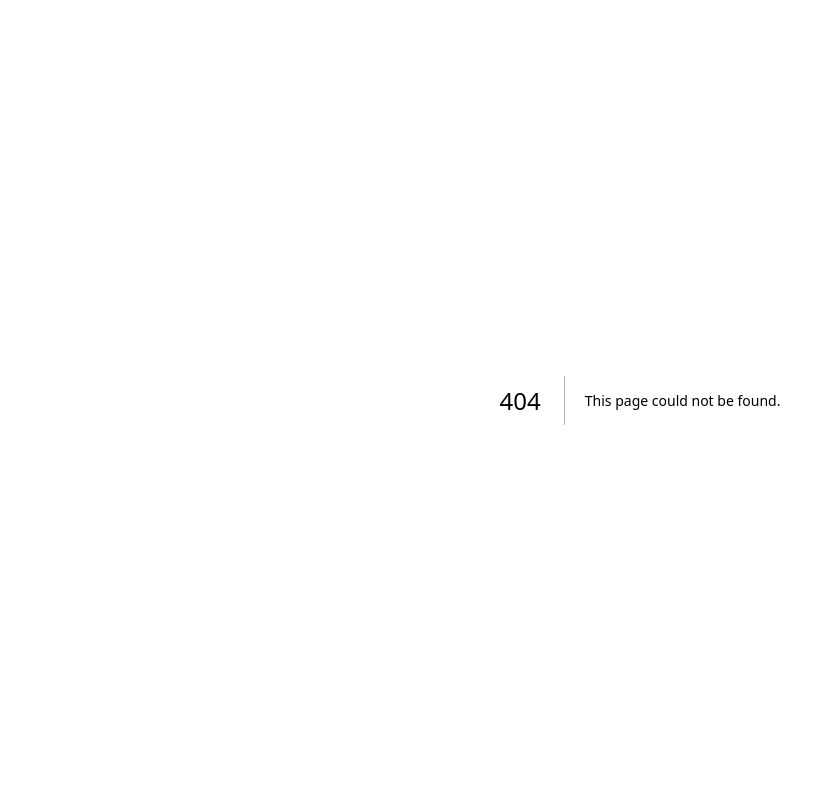
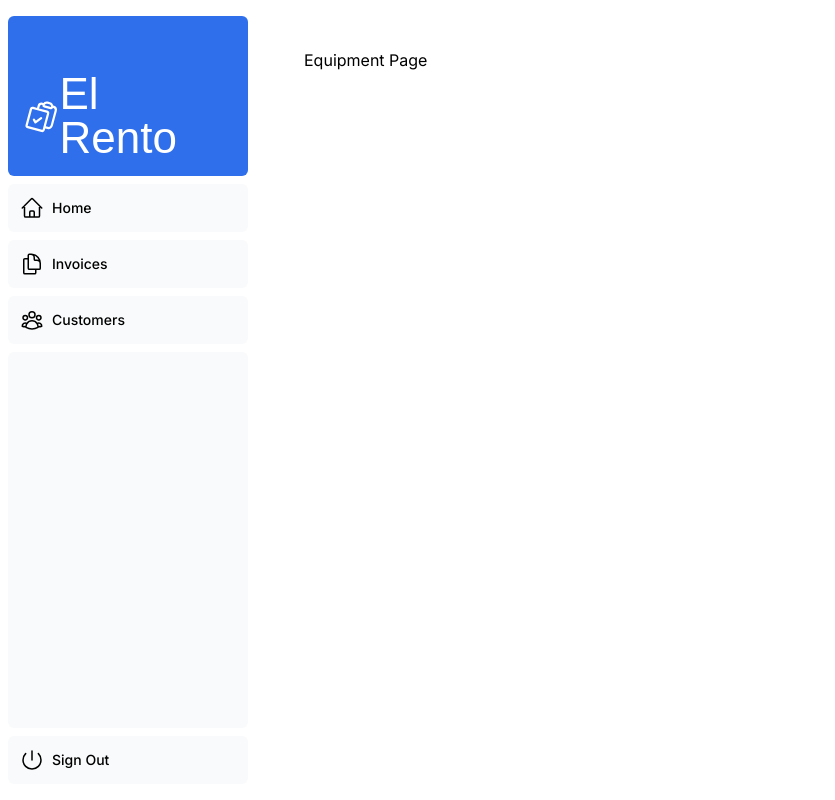
Before and after one commit to TheCarlosAlfaro/el-rento, a Next.js app: page /dashboard/equipment in a window 1280 px wide. Before the commit this address had no page. Shown: the whole page, without its empty margins (0-835 px from the left). Built offline with nearby package versions, Linux system fonts and the light colour scheme; a web font is replaced by a local one.

Commit message:
adds equipment route

```diff
--- /dev/null
+++ b/app/dashboard/equipment/page.tsx
@@ -0,0 +1,3 @@
+export default function Page() {
+  return <p>Equipment Page</p>;
+}
--- a/package.json
+++ b/package.json
@@ -5,13 +5,14 @@
     "dev": "next dev",
     "prettier": "prettier --write --ignore-unknown .",
     "prettier:check": "prettier --check --ignore-unknown .",
-    "start": "next start"
+    "start": "next start",
+    "seed": "node -r dotenv/config ./scripts/seed.js"
   },
   "dependencies": {
     "@heroicons/react": "^2.0.18",
     "@tailwindcss/forms": "^0.5.7",
     "@types/node": "20.5.7",
-    "@vercel/postgres": "^0.5.0",
+    "@vercel/postgres": "^0.5.1",
     "autoprefixer": "10.4.15",
     "bcrypt": "^5.1.1",
     "clsx": "^2.0.0",
```
Also changed, not shown: 2 other files (tests, documents, lock files or other folders).
